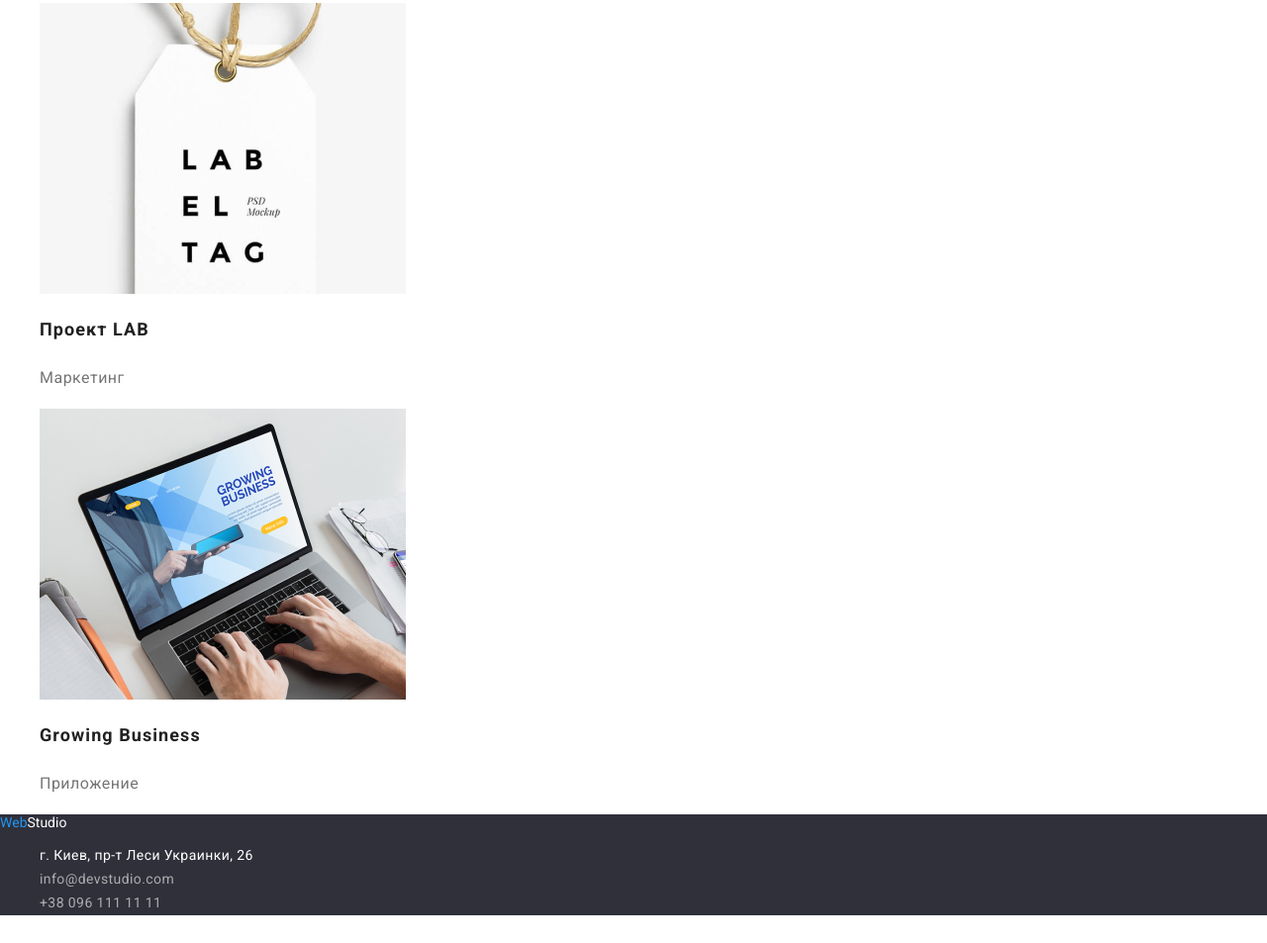
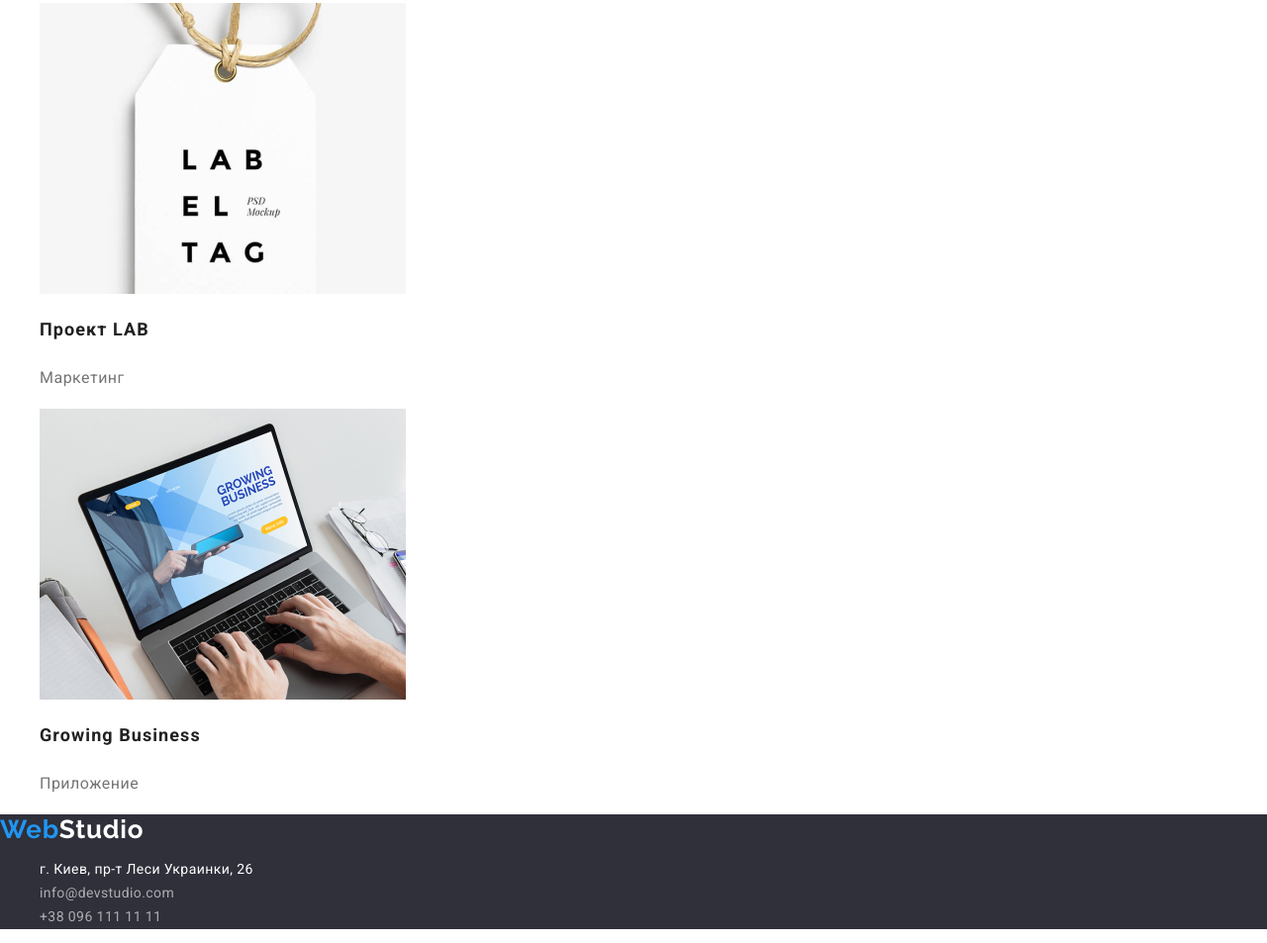
Before and after one commit to Latypovaleksei/goit-markup-hw-02, a plain HTML site: page portfolio.html in a window 1280 px wide. Shown: the part 3193-4146 px from the top of the page at 99% size. Drawn offline with nearby package versions, Linux system fonts and the light colour scheme.

Commit message:
Работа над замечаниями 3.1

```diff
--- a/portfolio.html
+++ b/portfolio.html
@@ -121,7 +121,7 @@
     </main>
     <!-- Подвал -->
     <footer class="footer">
-        <a class="logo-footer" href="./index.html"><span class="logo-web">Web</span>Studio</a>
+        <a class="logo logo-footer" href="./index.html"><span class="logo-web">Web</span>Studio</a>
 
         <ul class="contacts-footer">
             <li>
```
